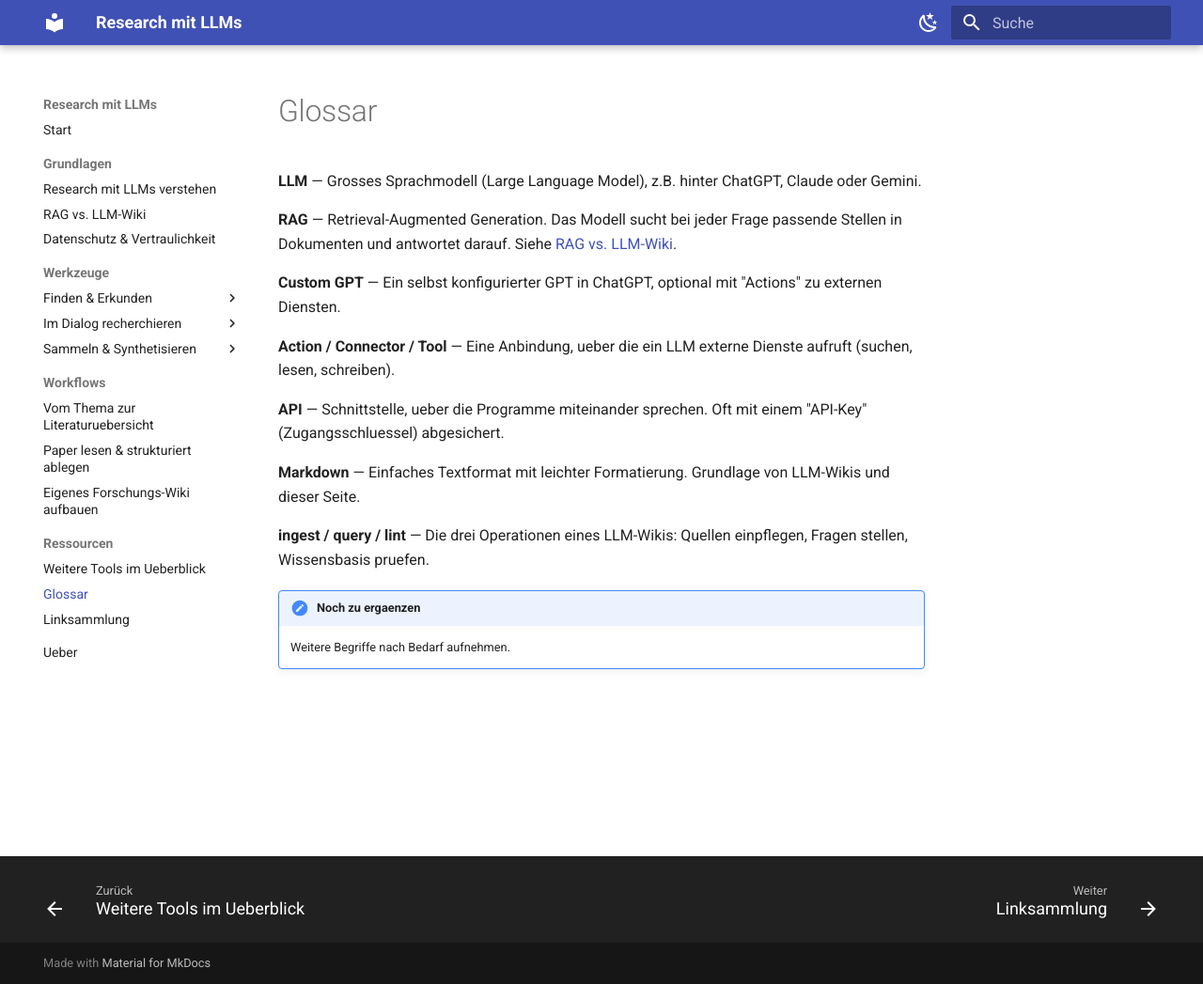
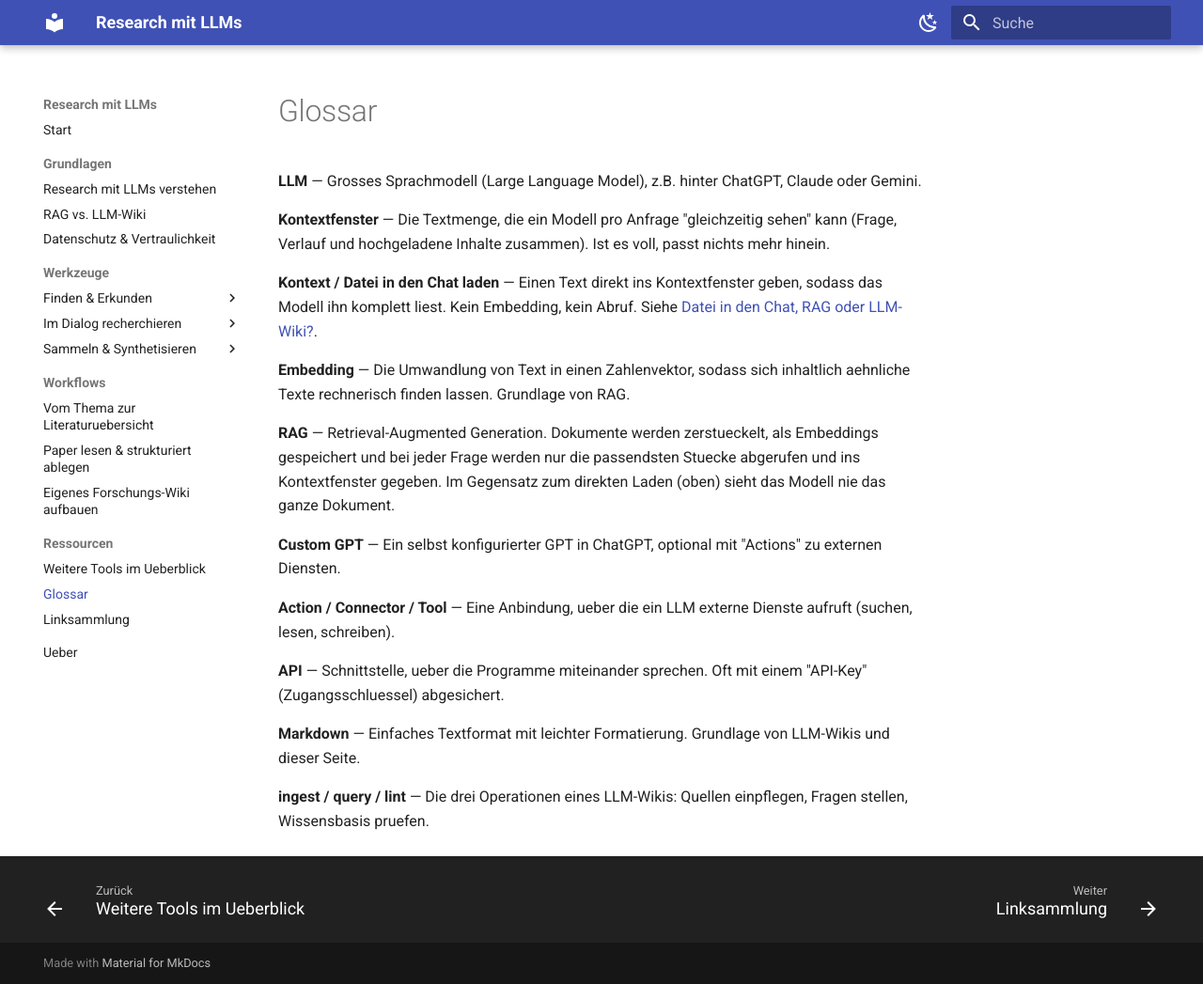
Before and after one commit to maxandul/research-mit-llms, an MkDocs documentation site: the page built from docs/ressourcen/glossar.md, in a window 1280 px wide and 1047 px high. Shown: the whole window at 94% size. Built offline with MkDocs 1.6.1 and Material for MkDocs 9.7.7, drawn with Linux system fonts in a browser that asks for light colours.

Commit message:
Expand glossary with new terms and definitions
Added definitions for context window, embedding, and RAG.

```diff
--- a/docs/ressourcen/glossar.md
+++ b/docs/ressourcen/glossar.md
@@ -3,9 +3,21 @@
 **LLM** — Grosses Sprachmodell (Large Language Model), z.B. hinter ChatGPT,
 Claude oder Gemini.
 
-**RAG** — Retrieval-Augmented Generation. Das Modell sucht bei jeder Frage
-passende Stellen in Dokumenten und antwortet darauf. Siehe
-[RAG vs. LLM-Wiki](../grundlagen/rag-vs-wiki.md).
+**Kontextfenster** — Die Textmenge, die ein Modell pro Anfrage "gleichzeitig
+sehen" kann (Frage, Verlauf und hochgeladene Inhalte zusammen). Ist es voll,
+passt nichts mehr hinein.
+
+**Kontext / Datei in den Chat laden** — Einen Text direkt ins Kontextfenster
+geben, sodass das Modell ihn komplett liest. Kein Embedding, kein Abruf. Siehe
+[Datei in den Chat, RAG oder LLM-Wiki?](../grundlagen/rag-vs-wiki.md).
+
+**Embedding** — Die Umwandlung von Text in einen Zahlenvektor, sodass sich
+inhaltlich aehnliche Texte rechnerisch finden lassen. Grundlage von RAG.
+
+**RAG** — Retrieval-Augmented Generation. Dokumente werden zerstueckelt,
+als Embeddings gespeichert und bei jeder Frage werden nur die passendsten
+Stuecke abgerufen und ins Kontextfenster gegeben. Im Gegensatz zum direkten
+Laden (oben) sieht das Modell nie das ganze Dokument.
 
 **Custom GPT** — Ein selbst konfigurierter GPT in ChatGPT, optional mit
 "Actions" zu externen Diensten.
@@ -21,6 +33,3 @@ LLM-Wikis und dieser Seite.
 
 **ingest / query / lint** — Die drei Operationen eines LLM-Wikis: Quellen
 einpflegen, Fragen stellen, Wissensbasis pruefen.
-
-!!! note "Noch zu ergaenzen"
-    Weitere Begriffe nach Bedarf aufnehmen.
```
